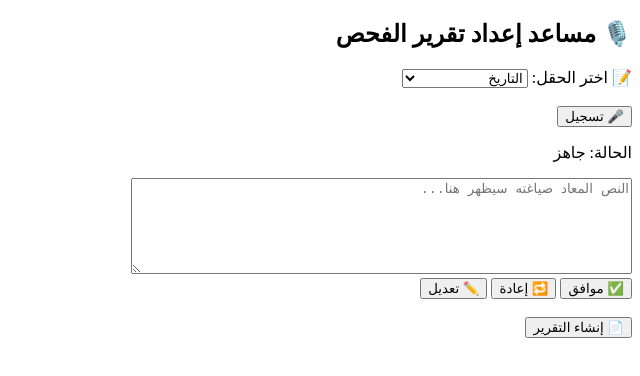
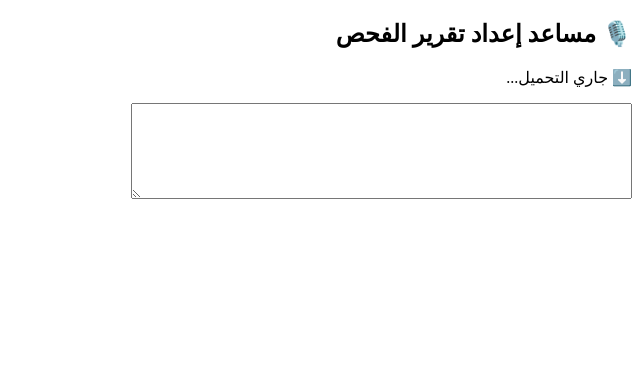
Before and after one commit to Rashidlovew/voice-report-assistant, a plain HTML site: page templates/index.html in a window 1280 px wide. Shown: the whole page, without its empty margins (640-1280 px from the left). Drawn offline with Linux system fonts and the light colour scheme; no server answers.

Commit message:
Add files via upload

```diff
--- a/templates/index.html
+++ b/templates/index.html
@@ -6,26 +6,8 @@
 </head>
 <body>
   <h2>🎙️ مساعد إعداد تقرير الفحص</h2>
-  <label for="field">📝 اختر الحقل:</label>
-  <select id="field">
-    <option value="Date">التاريخ</option>
-    <option value="Briefing">موجز الواقعة</option>
-    <option value="LocationObservations">معاينة الموقع</option>
-    <option value="Examination">نتيجة الفحص الفني</option>
-    <option value="Outcomes">النتيجة</option>
-    <option value="TechincalOpinion">الرأي الفني</option>
-  </select>
-
-  <br /><br />
-  <button id="recordBtn">🎤 تسجيل</button>
-  <p id="status">الحالة: جاهز</p>
-  <textarea id="responseText" rows="6" cols="60" placeholder="النص المعاد صياغته سيظهر هنا..."></textarea>
-  <br />
-  <button onclick="sendReply('approve')">✅ موافق</button>
-  <button onclick="sendReply('redo')">🔁 إعادة</button>
-  <button onclick="editText()">✏️ تعديل</button>
-  <br /><br />
-  <button onclick="generateReport()">📄 إنشاء التقرير</button>
+  <p id="status">⬇️ جاري التحميل...</p>
+  <textarea id="responseText" rows="6" cols="60" readonly></textarea>
 
   <script src="/static/script.js"></script>
 </body>
```
